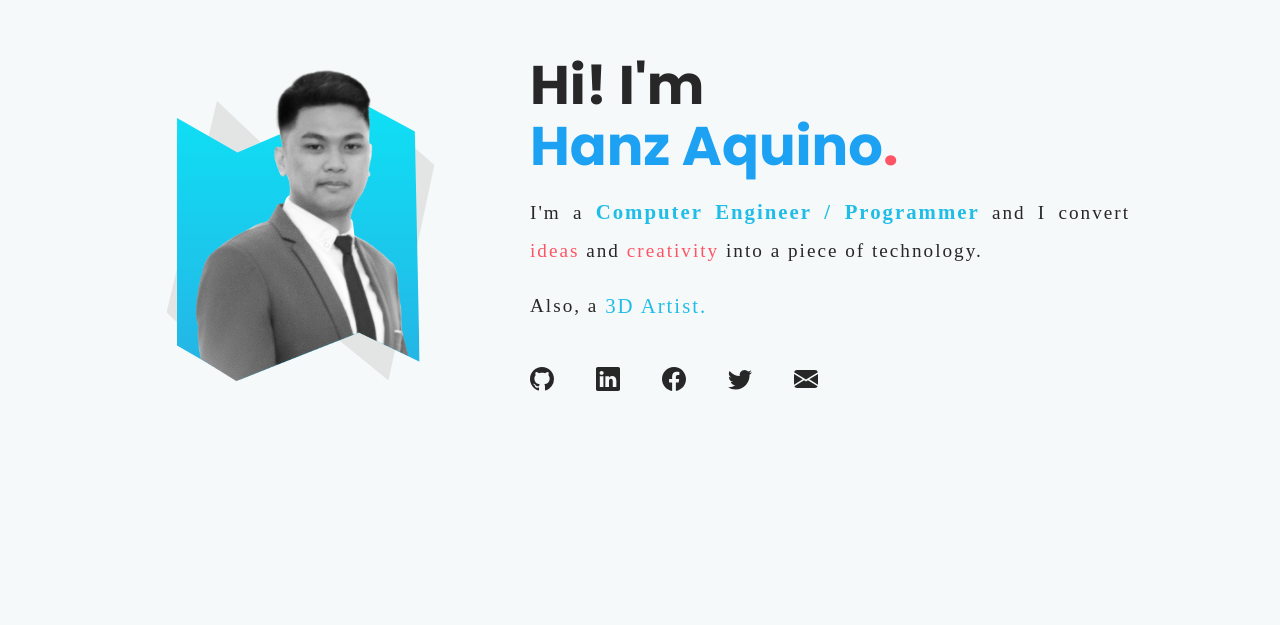
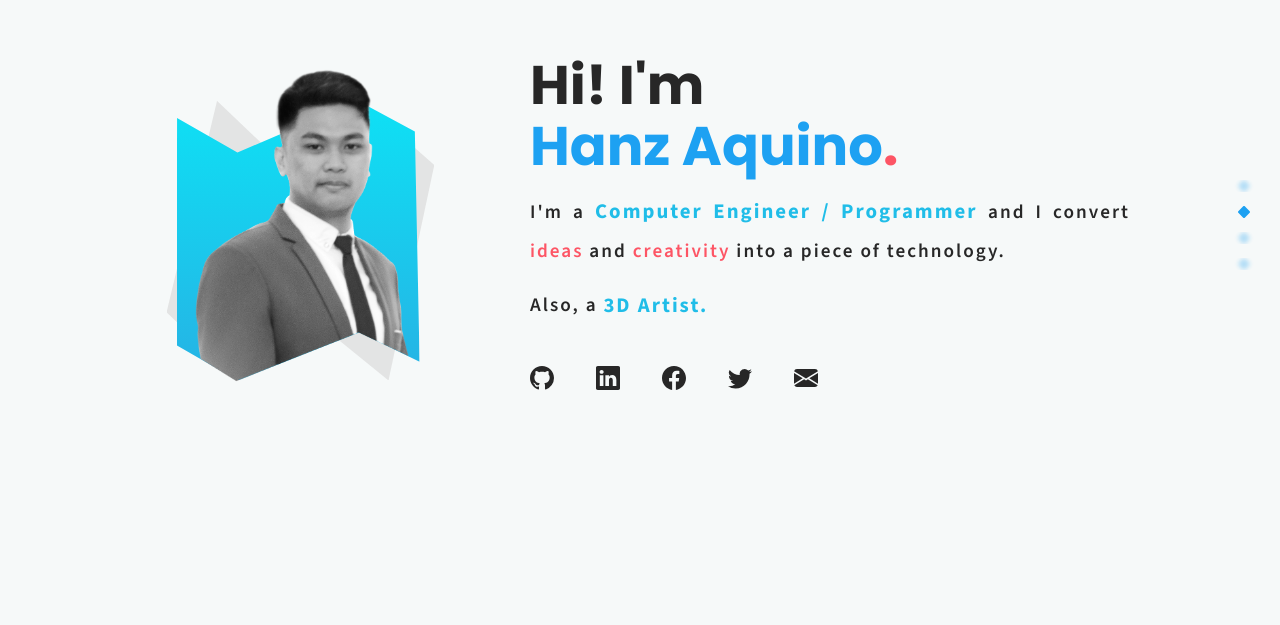
Before and after one commit to hanzzakino/hanzz, a Next.js app: page / in a window 1280 px wide. Shown: the part 175-800 px from the top of the page. Built offline with nearby package versions, Linux system fonts and the light colour scheme.

Commit message:
Efficient fonts

```diff
--- a/components/skills.jsx
+++ b/components/skills.jsx
@@ -64,6 +64,7 @@ export default function Skills() {
                                     src={lang.iconUrl}
                                     width={64}
                                     height={64}
+                                    alt={lang.name}
                                 />
                                 <p
                                     className={styles.skillName}
@@ -88,6 +89,7 @@ export default function Skills() {
                                     src={framework.iconUrl}
                                     width={64}
                                     height={64}
+                                    alt={framework.name}
                                 />
                                 <p
                                     className={styles.skillName}
@@ -114,6 +116,7 @@ export default function Skills() {
                                     src={framework.iconUrl}
                                     width={64}
                                     height={64}
+                                    alt={framework.name}
                                 />
                                 <p
                                     className={styles.skillName}
--- a/pages/_app.jsx
+++ b/pages/_app.jsx
@@ -1,5 +1,6 @@
 import '../styles/globals.css'
 import { SettingsContextWrapper } from '../context/SettingsContext.js'
+
 function MyApp({ Component, pageProps }) {
     return (
         <SettingsContextWrapper>
--- a/pages/index.jsx
+++ b/pages/index.jsx
@@ -24,16 +24,26 @@ export default function Home() {
             <Head>
                 <title>Hanz Aquino</title>
                 <link rel="icon" href="/favicon.svg" />
+                <link rel="preconnect" href="https://fonts.googleapis.com" />
+                <link
+                    rel="preconnect"
+                    href="https://fonts.gstatic.com"
+                    crossorigin
+                />
+                <link
+                    href="https://fonts.googleapis.com/css2?family=Poppins:wght@400;700;900&family=Source+Sans+3:wght@400;600;700;900&display=swap"
+                    rel="stylesheet"
+                />
             </Head>
             {/* <Navbar /> */}
             <main className={styles.mainContainer + ' ' + theme}>
-                <AnimatedBackground
+                {/* <AnimatedBackground
                     speedMultiplier={0.9}
                     opacity={0.25}
                     maxBlur={6}
                     enableBlur
-                />
-                {/* <SectionIndicator sections={sections} /> */}
+                /> */}
+                <SectionIndicator sections={sections} />
                 <Introduction />
                 <Skills />
                 {/* <Projects /> */}
--- a/styles/Footer.module.css
+++ b/styles/Footer.module.css
@@ -5,9 +5,8 @@
     justify-content: center;
     height: 96px;
 
-    font-family: 'Poppins';
+    font-family: 'Poppins', sans-serif;
     font-size: 1.1rem;
-    /* font-weight: bold; */
 
     width: 100%;
     position: relative;
--- a/styles/Introduction.module.css
+++ b/styles/Introduction.module.css
@@ -54,7 +54,7 @@
     max-width: 600px;
 }
 .group1_msg1 {
-    font-family: 'Poppins';
+    font-family: 'Poppins', sans-serif;
     font-size: 3.4rem;
     /* color: #272727; */
     line-height: 3.8rem;
@@ -62,7 +62,7 @@
     animation: slideLeft100d1 1.5s ease-out;
 }
 .group1_msg2 {
-    font-family: 'Poppins';
+    font-family: 'Poppins', sans-serif;
     font-size: 3.4rem;
     color: rgb(29, 161, 242);
     line-height: 3.8rem;
@@ -73,7 +73,7 @@
     font-style: normal;
 }
 .group1_msg3 {
-    font-family: 'Source Sans Pro Semibold';
+    font-weight: 600;
     margin-top: 1rem;
     font-size: 1.2rem;
     letter-spacing: 2px;
@@ -85,14 +85,15 @@
 .group1_msg3 b {
     font-size: 1.3rem;
     color: #20bde8;
-    font-family: 'Source Sans Pro Black';
+
+    font-weight: 900;
 }
 .group1_msg3 i {
     color: #fd5565;
     font-style: normal;
 }
 .group1_msg4 {
-    font-family: 'Source Sans Pro Semibold';
+    font-weight: 600;
     margin-top: 1rem;
     font-size: 1.2rem;
     letter-spacing: 2px;
@@ -104,7 +105,8 @@
 .group1_msg4 nobr {
     font-size: 1.3rem;
     color: #20bde8;
-    font-family: 'Source Sans Pro Black';
+
+    font-weight: 900;
 }
 .group1_social {
     /* color: #272727; */
@@ -159,7 +161,7 @@
     margin-left: -56px;
     visibility: hidden;
     width: 90px;
-    font-family: 'Source Sans Pro';
+
     font-weight: 600;
     letter-spacing: 1px;
     /* color: #272727; */
--- a/styles/Navbar.module.css
+++ b/styles/Navbar.module.css
@@ -1,8 +1,8 @@
 .navbar_container {
     backdrop-filter: blur(24px);
-	-webkit-backdrop-filter: blur(24px);
-  	-moz-backdrop-filter: blur(24px);
-	background: rgba(250,253,255,0.75);
+    -webkit-backdrop-filter: blur(24px);
+    -moz-backdrop-filter: blur(24px);
+    background: rgba(250, 253, 255, 0.75);
     z-index: 5;
     position: fixed;
     top: 0;
@@ -35,7 +35,7 @@
     padding: 4px 10px 4px 10px;
     margin: 0 6px 0 6px;
     color: #272727;
-    font-family: 'Source Sans Pro';
+
     font-weight: 600;
     font-size: 1rem;
     /* letter-spacing: 1px; */
--- a/styles/Skills.module.css
+++ b/styles/Skills.module.css
@@ -14,7 +14,7 @@
 }
 
 .title {
-    font-family: 'Poppins';
+    font-family: 'Poppins', sans-serif;
     font-size: 2.4rem;
     color: rgb(29, 161, 242);
     letter-spacing: 1px;
@@ -31,8 +31,6 @@
 }
 
 .intro {
-    font-family: 'Source Sans Pro';
-    /* font-weight: bold; */
     margin-top: 1rem;
     font-size: 1.2rem;
     letter-spacing: 1px;
@@ -53,7 +51,6 @@
     border-radius: 6px;
 }
 .skillGroupTitle {
-    font-family: 'Source Sans Pro';
     font-size: 1rem;
     letter-spacing: 1px;
     margin: 8px 0 8px 0;
@@ -89,7 +86,6 @@
     user-select: none;
 }
 .skillName {
-    font-family: 'Source Sans Pro';
     font-size: 0.8rem;
     position: absolute;
     margin-top: 90px;
--- a/styles/globals.css
+++ b/styles/globals.css
@@ -1,17 +1,12 @@
-@import url('https://fonts.googleapis.com/css2?family=Poppins:wght@300;400;500;600;700;900&family=Quicksand&family=Roboto+Mono&family=Roboto:wght@300;400;500;700&family=Source+Sans+Pro:ital,wght@0,300;0,400;0,600;0,700;0,900;1,700&family=Ubuntu:wght@400;700&display=swap');
-/* @import url('https://cdn.jsdelivr.net/npm/bootstrap-icons@1.10.3/font/bootstrap-icons.css'); */
+/* @import url('https://fonts.googleapis.com/css2?family=Poppins:wght@400;700;900&family=Source+Sans+3:wght@400;600;700;900&display=swap'); */
 /* font-family: 'Poppins', sans-serif;
-font-family: 'Quicksand', sans-serif;
-font-family: 'Roboto', sans-serif;
-font-family: 'Roboto Mono', monospace;
-font-family: 'Source Sans Pro', sans-serif;
-font-family: 'Ubuntu', sans-serif; */
+font-family: 'Source Sans 3', sans-serif; */
 
 html,
 body {
     padding: 0;
     margin: 0;
-    font-family: 'Source Sans Pro', Arial, Helvetica, sans-serif;
+    font-family: 'Source Sans 3', Arial, Helvetica, sans-serif;
     font-size: 16px;
 }
 .light {
@@ -55,7 +50,6 @@ ul {
 
 button {
     padding: 0.5rem 1rem;
-    font-weight: bold;
 }
 
 /* width */
```
